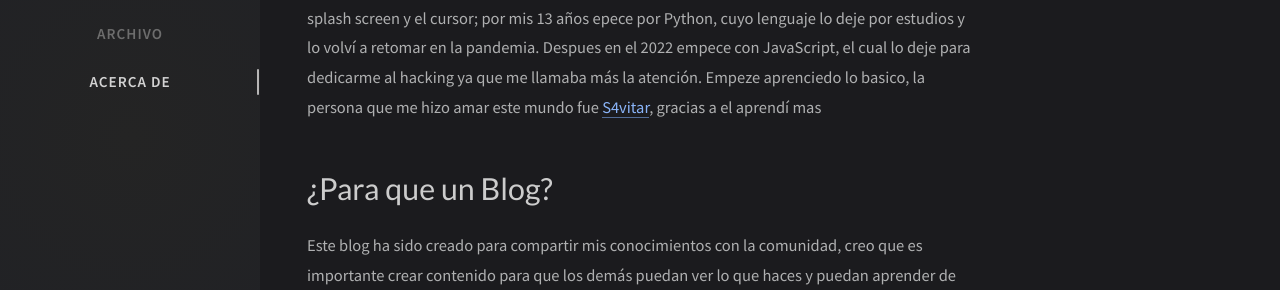
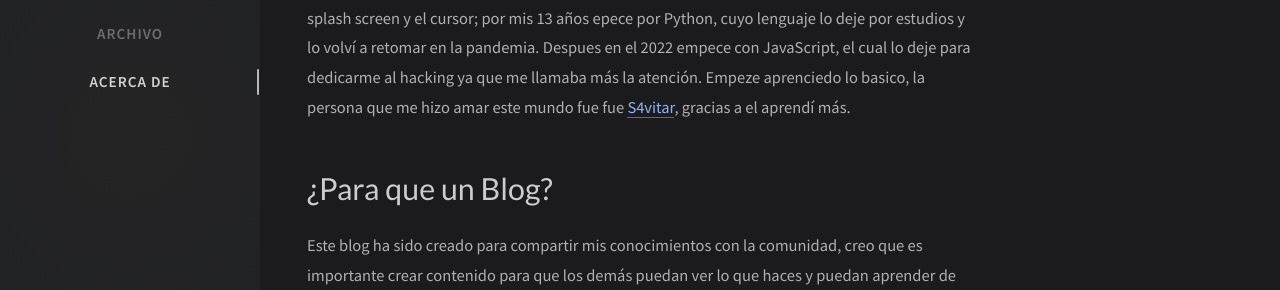
Before and after one commit to h4ckerlite/h4ckerlite.github.io, a Jekyll site: the page built from _tabs/about.md, in a window 1280 px wide and 1049 px high. Shown: the part 388-678 px from the top of the window. Built offline with Jekyll 4.4.1, drawn with Linux system fonts in a browser that asks for light colours; nearby versions of some CDN libraries; comment, search, counter and statistics services are not loaded; some of the changed text lies outside the part shown.

Commit message:
Update about.md

```diff
--- a/_tabs/about.md
+++ b/_tabs/about.md
@@ -10,7 +10,7 @@
 
 A temprana edad tuve acceso a una computadora, siempre desde ahi empece a aprender informatica, a mis 8~9 años empece con Scratch,con el aprendí un poco dde la logica de la programación, por mis 11 años empece a hacer ediciones basicas a juegos, solo cambiaba la splash screen y el cursor; por mis 13 años epece por Python, cuyo lenguaje lo deje por estudios y lo volví a retomar en la pandemia.
 Despues en el 2022 empece con JavaScript, el cual lo deje para dedicarme al hacking ya que me llamaba más la atención.
-Empeze aprenciedo lo basico, la persona que me hizo amar este mundo fue [S4vitar](https://www.youtube.com/s4vitar), gracias a el aprendí mas
+Empeze aprenciedo lo basico, la persona que me hizo amar este mundo fue fue [S4vitar](https://www.youtube.com/c/s4vitar), gracias a el aprendí más.
 
 
 # ¿Para que un Blog?
```
